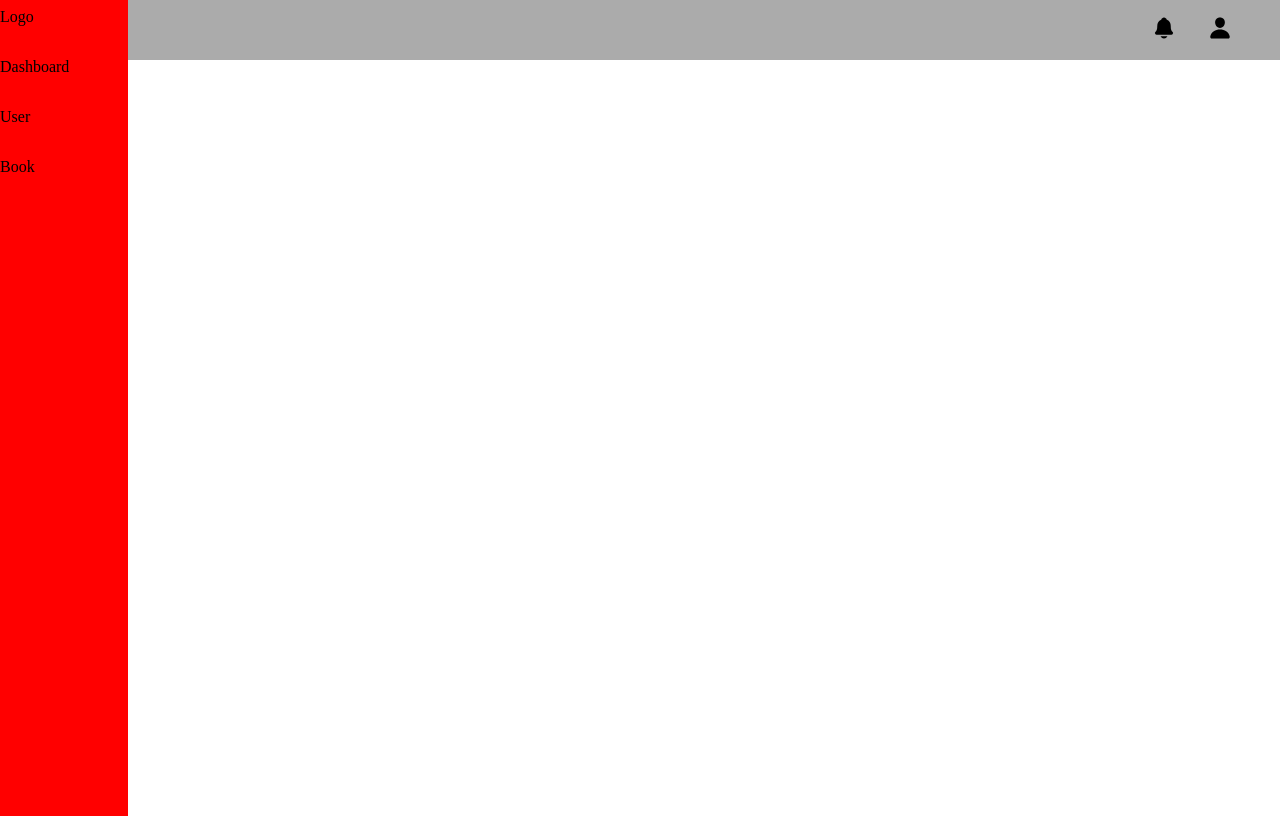
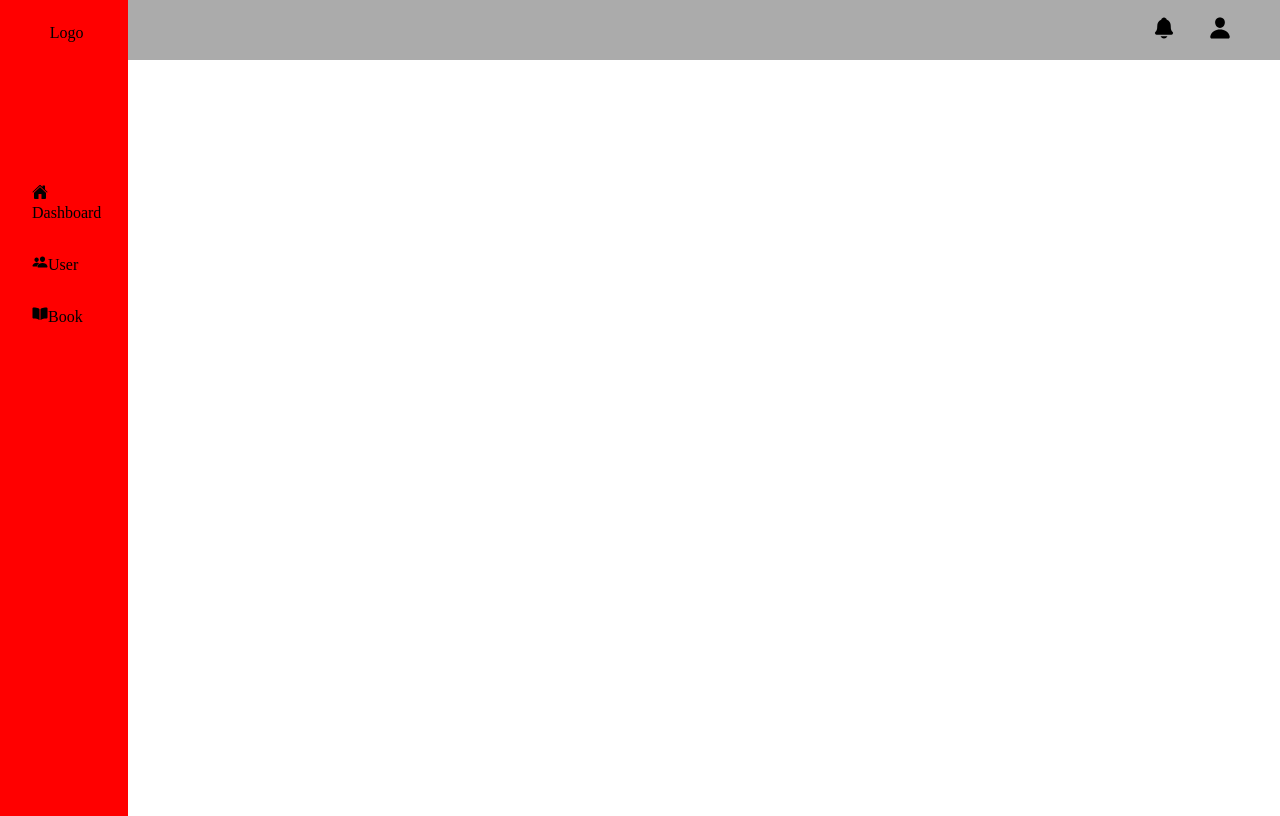
Before and after one commit to ngocnguyen43/Library-React, a React (Vite) app: page / in a window 1280 px wide. Built offline with nearby package versions, Linux system fonts and the light colour scheme.

Commit message:
#3 wrap elememt

```diff
--- a/src/components/Sidebar/Sidebar.jsx
+++ b/src/components/Sidebar/Sidebar.jsx
@@ -4,9 +4,17 @@ export const Sidebar = () => {
 		<div className="sidebar-container">
 			<div className="sidebar-content">
 				<a>Logo</a>
-				<a>Dashboard</a>
-				<a>User</a>
-				<a>Book</a>
+				<a>
+					<ion-icon name="home"></ion-icon>
+					Dashboard
+				</a>
+				<a>
+					<ion-icon name="people"></ion-icon>
+					User
+				</a>
+				<a>
+					<ion-icon name="book"></ion-icon>Book
+				</a>
 			</div>
 		</div>
 	);
--- a/src/components/Sidebar/Sidebar.scss
+++ b/src/components/Sidebar/Sidebar.scss
@@ -7,13 +7,16 @@
 		display: flex;
 		gap: 2rem;
 		// flex-flow: column wrap;
-		flex-direction: column;
-		// flex-wrap: wrap;
+		flex-flow: column wrap;
 		// justify-content: space-between;
-		padding: 0;
+
+		padding: 0 2rem;
 		margin: 0;
-		a &:first-child {
+		height: 80%;
+		a:first-child {
 			flex-basis: 20%;
+			align-self: center;
+			padding-top: 1rem;
 		}
 	}
 }
```
